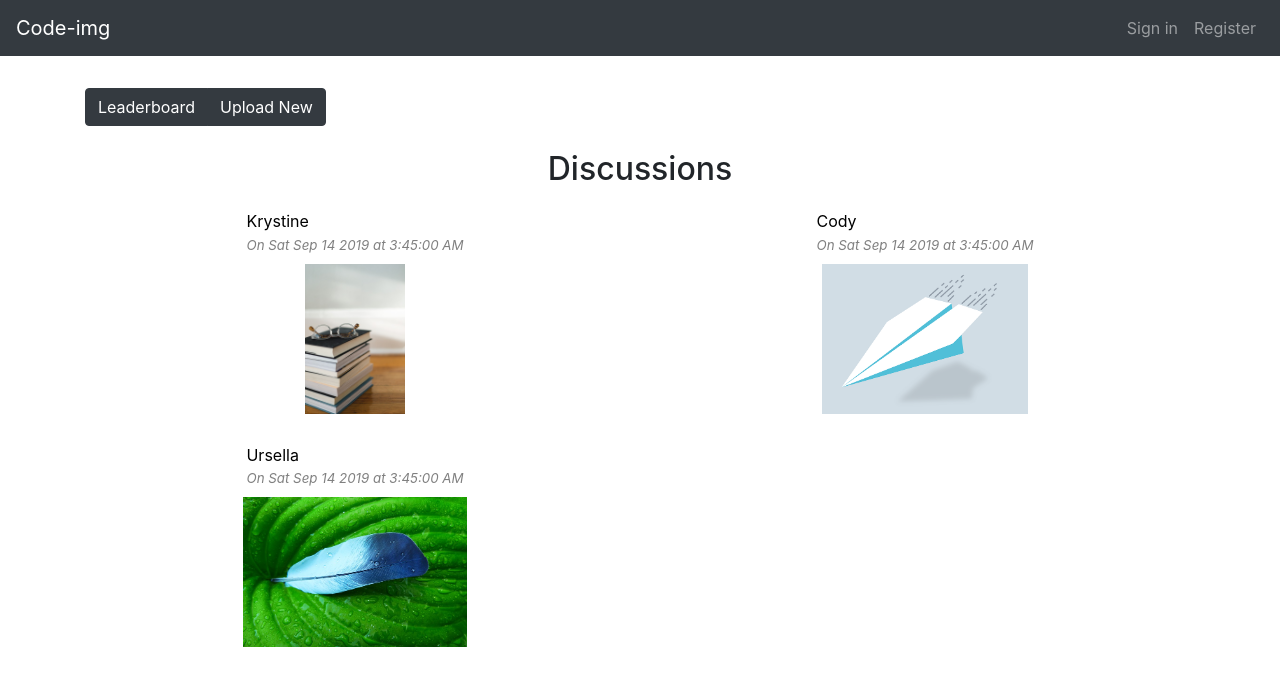
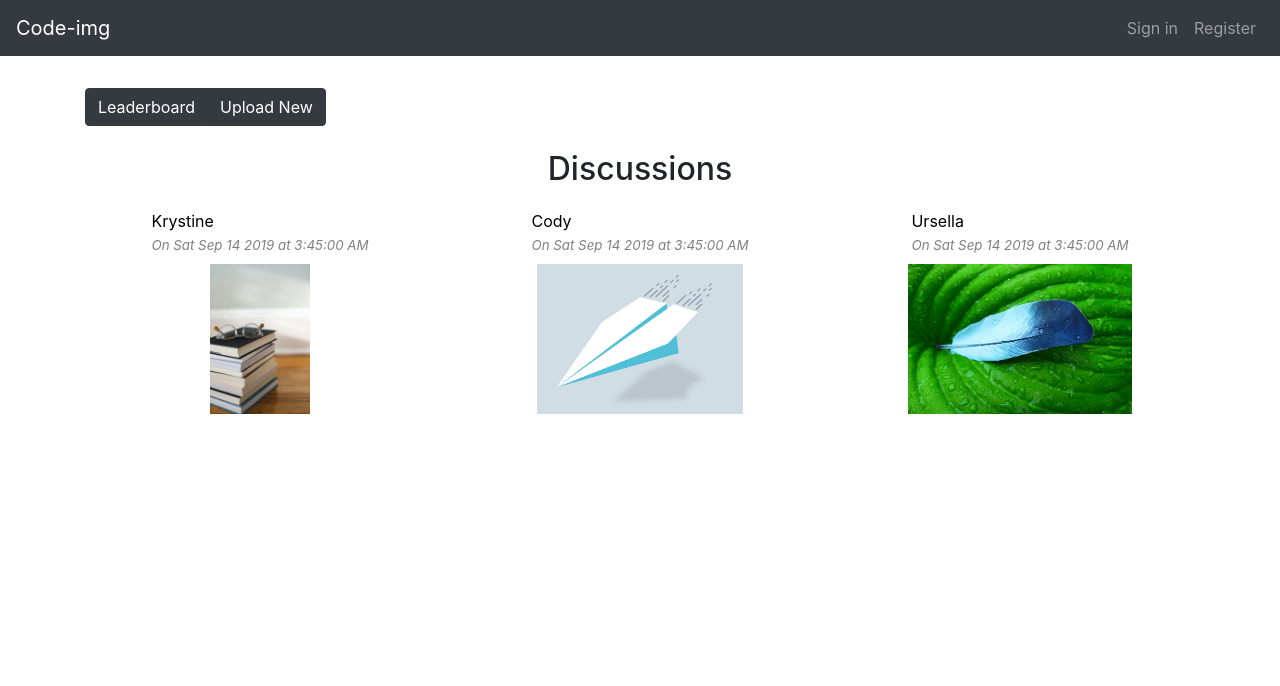
Before and after one commit to mlbiche/code-img, a React (Create React App) app: page / in a window 1280 px wide. Shown: the top 686 px of the page. Built offline with nearby package versions, Linux system fonts and the light colour scheme.

Commit message:
Redesign Discussion component using React-Bootstrap

```diff
--- a/src/Discussion/Discussion.css
+++ b/src/Discussion/Discussion.css
@@ -1,3 +1,8 @@
+.discussion-col {
+  justify-content: center;
+  margin-bottom: 2rem;
+}
+
 .discussion-container {
   display: flex;
   flex-direction: column;
@@ -6,27 +11,34 @@
   margin-bottom: 2rem;
 }
 
-.discussion-container > .discussion-header-link {
+.discussion-col > .discussion-link {
   text-decoration: none;
   color: black;
+  display: flex;
+  flex-direction: column;
+  align-items: center;
 }
 
-.discussion-container .discussion-header {
+.discussion-col > .discussion-link > * {
+  max-width: 75%;
+}
+
+.discussion-col > .discussion-link > .discussion-header {
   margin-bottom: 0.5rem;
 }
 
-.discussion-container .discussion-header > h3 {
+.discussion-col > .discussion-link > .discussion-header > h3 {
   font-size: 12pt;
   font-weight: normal;
   margin-bottom: 0;
 }
 
-.discussion-container .discussion-header > .discussion-date {
+.discussion-col > .discussion-link > .discussion-header > .discussion-date {
   font-style: italic;
   color: grey;
   font-size: 10pt;
 }
 
-.discussion-container > img {
+.discussion-col > .discussion-link > img {
   max-height: 150px;
 }
--- a/src/Discussion/Discussion.js
+++ b/src/Discussion/Discussion.js
@@ -1,19 +1,20 @@
 import React from 'react';
 import { Link } from 'react-router-dom';
+import { Col } from 'react-bootstrap';
 
 import './Discussion.css';
 
 function Discussion({ id, username, date, image }) {
   return (
-    <div className="discussion-container">
-      <Link to={'/discussion/' + id} className="discussion-header-link">
+    <Col className="discussion-col" lg md={6} xs={12}>
+      <Link to={'/discussion/' + id} className="discussion-link">
         <div className="discussion-header">
           <h3>{username}</h3>
           <span className="discussion-date">On {date.toDateString()} at {date.toLocaleTimeString()}</span>
         </div>
+        <img src={image} alt={image} />
       </Link>
-      <img src={image} alt={image} />
-    </div>
+    </Col>
   );
 }
 
```
